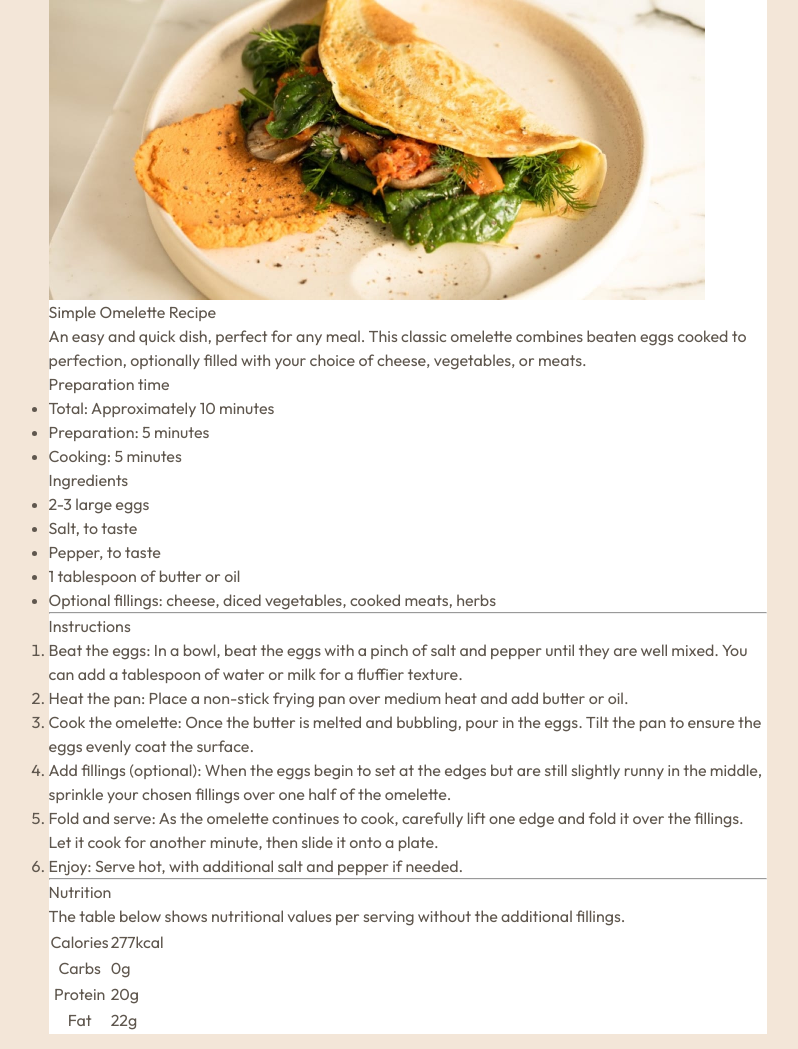
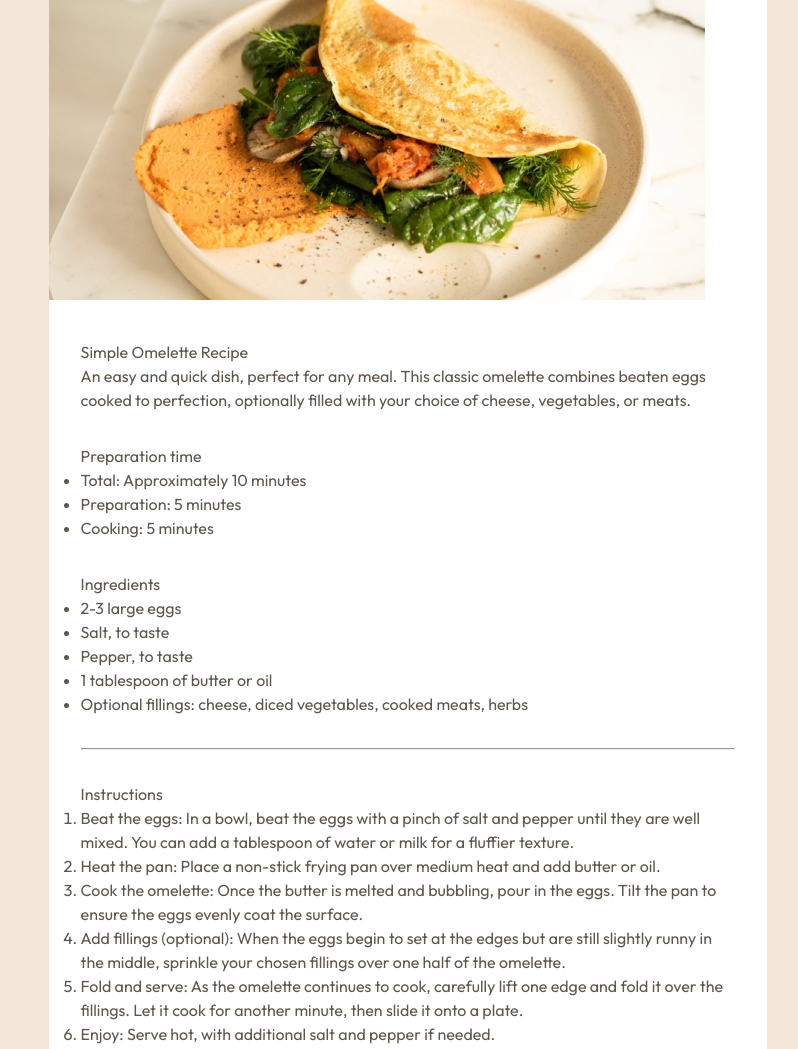
Before and after one commit to dionysia-lemonaki/recipe-page, a website: page index.html in a window 1280 px wide. Shown: the top 1049 px of the page, without its empty margins (232-1030 px from the left). Drawn offline with Linux system fonts and the light colour scheme.

Commit message:
Add recipe image and recipe content styles

```diff
--- a/index.html
+++ b/index.html
@@ -37,7 +37,7 @@
             height="300"
           />
         </div>
-        <div class="recipe__content">
+        <div class="recipe__content flex-column">
           <div class="recipe__intro">
             <h1 class="recipe__title">Simple Omelette Recipe</h1>
             <p class="recipe__description">
--- a/style.css
+++ b/style.css
@@ -84,6 +84,7 @@
 img {
   display: block;
   max-width: 100%;
+  height: auto;
 }
 
 body {
@@ -102,7 +103,17 @@ main {
   align-items: center;
 }
 
+.flex-column {
+  display: flex;
+  flex-direction: column;
+}
+
 .recipe {
   background-color: var(--bg-card);
   max-width: clamp(38.5rem, 36.3571rem + 10.7143vw, 46rem);
 }
+
+.recipe__content {
+  padding: var(--space-500) var(--space-400);
+  gap: var(--space-400);
+}
```
